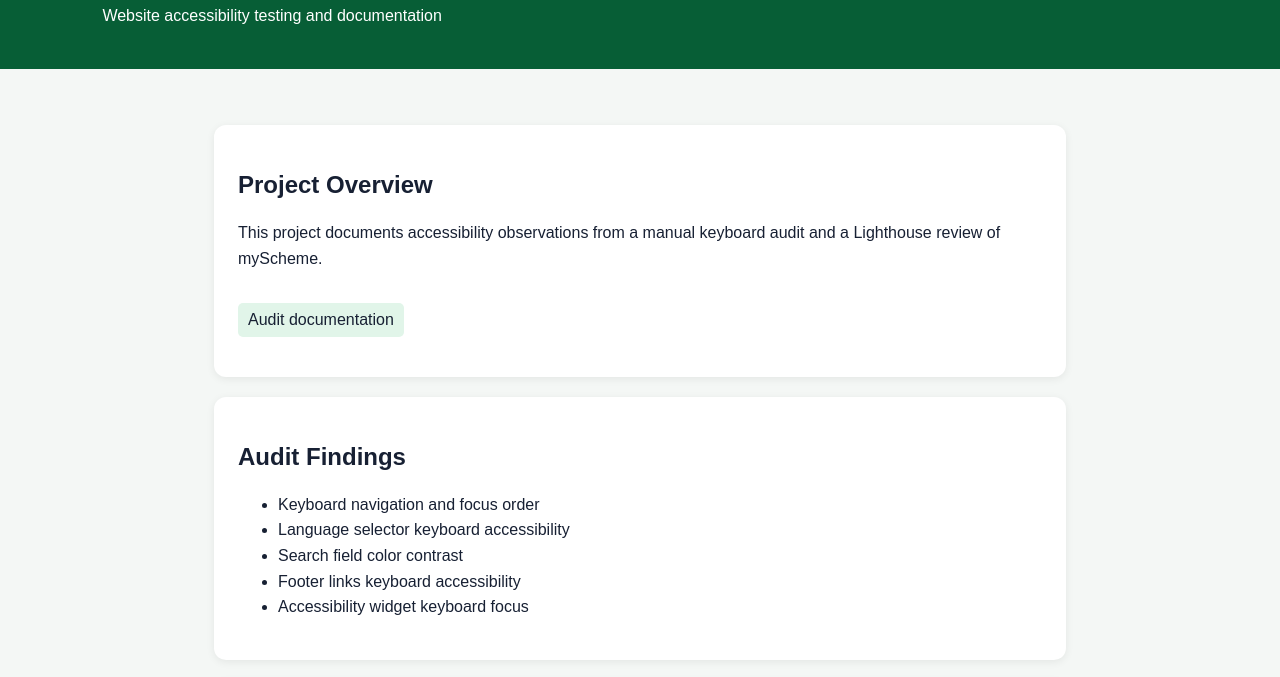
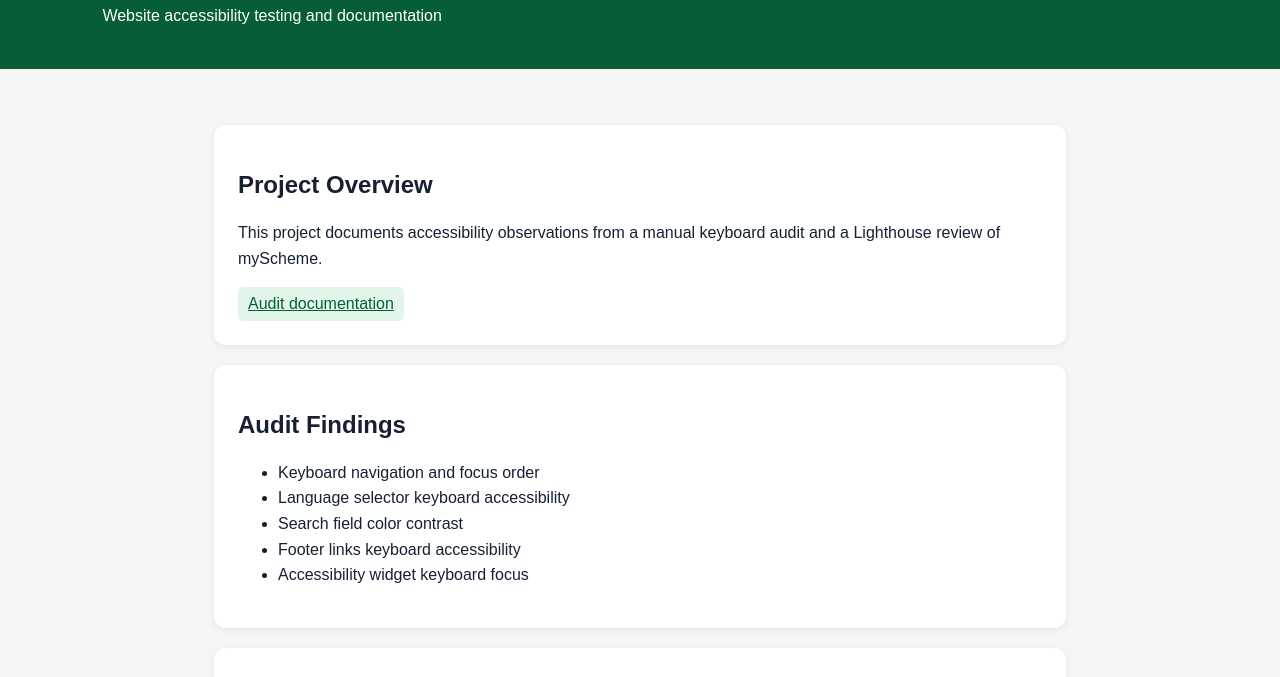
Before and after one commit to saijaanansari5509-cmd/accessibility-architecture-audit, a plain HTML site: page Client/index.html in a window 1280 px wide. Shown: the part 105-782 px from the top of the page. Drawn offline with Linux system fonts and the light colour scheme.

Commit message:
Fix audit documentation link

```diff
--- a/Client/index.html
+++ b/Client/index.html
@@ -62,7 +62,9 @@
     <section>
       <h2>Project Overview</h2>
       <p>This project documents accessibility observations from a manual keyboard audit and a Lighthouse review of myScheme.</p>
-      <p class="status">Audit documentation</p>
+     <a class="status" href="../docs/accessibility-audit.md" target="_blank">
+  Audit documentation
+</a>
     </section>
 
     <section>
```
